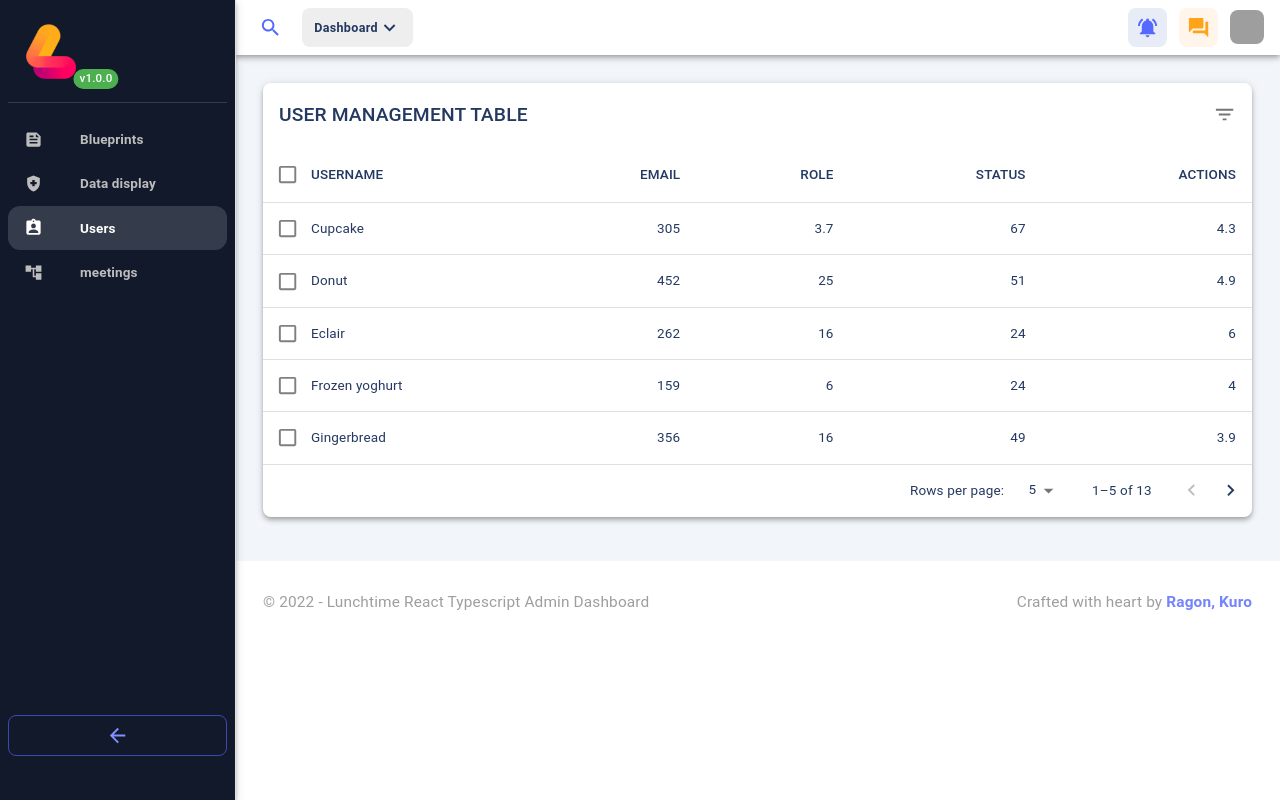
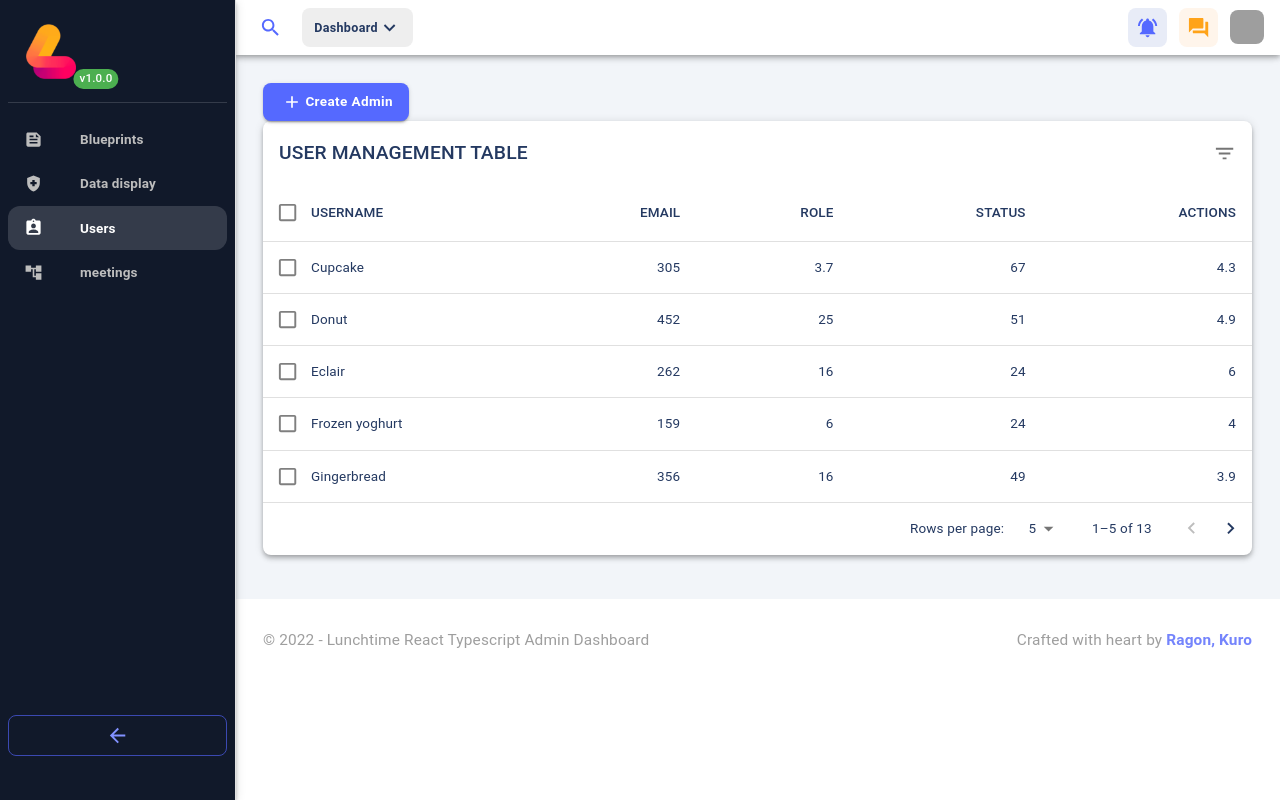
Before and after one commit to phamtin/lunch.time, a React (Create React App) app in the folder frontend/: page /users in a window 1280 px wide. Built offline with nearby package versions, Linux system fonts and the light colour scheme; grey boxes are pictures that could not be loaded.

Commit message:
refix missing "Create User" button

```diff
--- a/frontend/src/modules/users/screens/UsersScreen/UsersScreen.tsx
+++ b/frontend/src/modules/users/screens/UsersScreen/UsersScreen.tsx
@@ -1,7 +1,9 @@
 import React, { useState } from 'react';
 
+import AddIcon from '@mui/icons-material/Add';
 import DeleteIcon from '@mui/icons-material/Delete';
 import FilterListIcon from '@mui/icons-material/FilterList';
+import { Button } from '@mui/material';
 import Box from '@mui/material/Box';
 import Checkbox from '@mui/material/Checkbox';
 import IconButton from '@mui/material/IconButton';
@@ -17,6 +19,10 @@ import Toolbar from '@mui/material/Toolbar';
 import Tooltip from '@mui/material/Tooltip';
 import Typography from '@mui/material/Typography';
 import { alpha } from '@mui/material/styles';
+
+import CreateUpdateUserDialog from '../../components/CreateUpdateUserDialog/CreateUpdateUserDialog';
+import { useCreateAdmin, useUpdateUser } from '../../hooks/users.hook';
+import { CreateAdminInput, UpdateUserInput } from '../../types/users.type';
 
 interface UsernameProps {
   username: string;
@@ -191,6 +197,39 @@ const EnhancedTableToolbar = (props: EnhancedTableToolbarProps) => {
 };
 
 const UsersScreen = () => {
+  const [isOpenUserDialog, setIsOpenUserDialog] = useState<boolean>(false);
+
+  const { mutate: mutateAdmin, isLoading: isLoadingAdmin } = useCreateAdmin();
+  const { mutate: mutateUser } = useUpdateUser();
+
+  const handleOpenDialog = () => setIsOpenUserDialog(prev => !prev);
+
+  const onCloseCreateUserDialog = () => setIsOpenUserDialog(false);
+
+  const onSubmitUser = (
+    mode: 'create' | 'update',
+    data: CreateAdminInput & UpdateUserInput,
+    userId?: string
+  ) => {
+    if (mode === 'create') mutateAdmin({ data });
+
+    if (mode === 'update' && userId) mutateUser({ data, userId });
+
+    setIsOpenUserDialog(false);
+  };
+
+  // const exampleUser = {
+  //   _id: '609269995b2e888426d019ef',
+  //   email: 'tinpham@gmail.com',
+  //   role: 'user',
+  //   username: 'tinphamtp',
+  //   familyName: 'Pham',
+  //   givenName: 'Tin',
+  //   phone: '0763520041',
+  //   avatarUrl: 'https://unsplash.com/wow',
+  //   addressLine: 'Danang',
+  // };
+
   const [selected, setSelected] = useState<readonly string[]>([]);
   const [currentPage, setCurrentPage] = useState(0);
   const [rowsPerPage, setRowsPerPage] = useState(5);
@@ -240,6 +279,23 @@ const UsersScreen = () => {
 
   return (
     <Box sx={{ width: '100%' }}>
+      <Button
+        sx={{ '.MuiButton-startIcon': { m: 0.4 } }}
+        variant="contained"
+        startIcon={<AddIcon />}
+        disabled={!!isLoadingAdmin}
+        onClick={handleOpenDialog}
+      >
+        Create Admin
+      </Button>
+
+      {isOpenUserDialog && (
+        <CreateUpdateUserDialog
+          mode="create"
+          onClose={onCloseCreateUserDialog}
+          onSubmit={onSubmitUser}
+        />
+      )}
       <Paper sx={{ width: '100%', mb: 2 }}>
         <EnhancedTableToolbar numSelected={selected.length} />
         <TableContainer>
```
